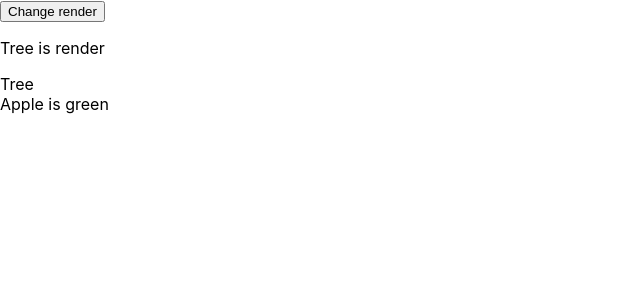
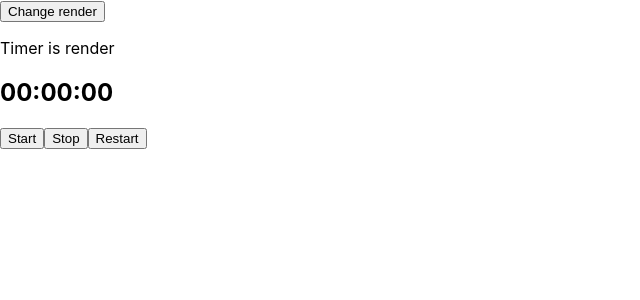
Before and after one commit to Sacvartello/react, a React (Create React App) app: page / in a window 1280 px wide. Shown: the top 300 px of the page, without its empty margins (0-640 px from the left). Built offline with nearby package versions, Linux system fonts and the light colour scheme.

Commit message:
Add timer with date-fns

```diff
--- a/package.json
+++ b/package.json
@@ -6,6 +6,7 @@
     "@testing-library/jest-dom": "^5.17.0",
     "@testing-library/react": "^13.4.0",
     "@testing-library/user-event": "^13.5.0",
+    "date-fns": "^4.1.0",
     "react": "^18.3.1",
     "react-dom": "^18.3.1",
     "react-scripts": "5.0.1",
--- a/src/App.js
+++ b/src/App.js
@@ -3,6 +3,7 @@ import Aloha from './components/Aloha';
 import Lamp from './components/Light/'
 import Octopus from './components/Octopus';
 import Tree from './components/Tree';
+import Timer from './components/Timer';
 class App extends React.Component{
     constructor(props) {
         super(props)
@@ -18,8 +19,8 @@ class App extends React.Component{
     render(){
         return(<section>
                 <button onClick={this.changeRender}>Change render</button>
-                <p>Tree is {this.state.render ? 'render' : 'off render'}</p>
-                {this.state.render? <Tree />: null}
+                <p>Timer is {this.state.render ? 'render' : 'off render'}</p>
+                {this.state.render? <Timer />: null}
             </section>)
     }
 
--- /dev/null
+++ b/src/components/Timer/index.js
@@ -0,0 +1,45 @@
+import React, { Component } from 'react';
+import {format, addSeconds} from 'date-fns'
+class Timer extends Component {
+    constructor(props) {
+        super(props)
+        this.state = {
+            time: new Date(0,0,0,0,0,0,0)
+        }
+        this.intervalId= null
+
+    }
+    start=()=>{
+        if(this.intervalId === null){
+            this.intervalId = setInterval(()=>{
+                this.setState({
+                    time:addSeconds(this.state.time, 1)
+                })
+            }, 1000)
+        }
+    }
+    stop=()=>{
+        clearInterval(this.intervalId)
+        this.intervalId =null
+    }
+    restart=()=>{
+        this.setState({
+            time:new Date(0,0,0,0,0,0,0)
+        })
+    }
+    componentWillUnmount(){
+        this.stop()
+    }
+    render() {
+        return (
+            <div>
+                <h1>{format(this.state.time,'HH:mm:ss')}</h1>
+                <button onClick={this.start}>Start</button>
+                <button onClick={this.stop}>Stop</button>
+                <button onClick={this.restart}>Restart</button>
+            </div>
+        );
+    }
+}
+
+export default Timer
```
Also changed, not shown: 1 other file (tests, documents, lock files or other folders).
